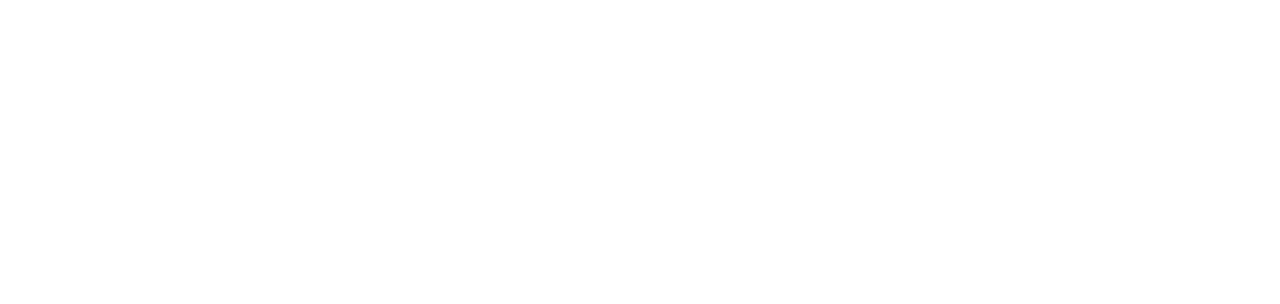
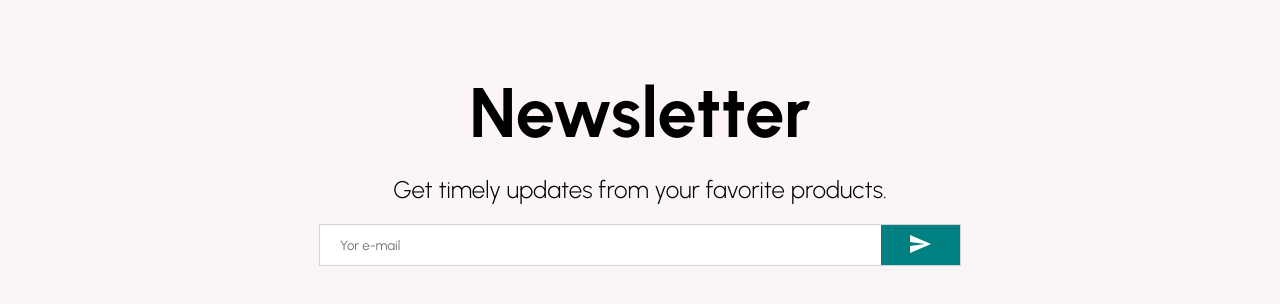
Before and after one commit to alinukerotester/React-E-Commerce-App-Design-and-more, a React (Create React App) app: page / in a window 1280 px wide. Shown: the part 2328-2632 px from the top of the page. Before the commit the page ends 2256 px from the top, so only its background shows below. Built offline with nearby package versions, Linux system fonts and the light colour scheme.

Commit message:
new page

```diff
--- a/src/components/Newsletter.jsx
+++ b/src/components/Newsletter.jsx
@@ -0,0 +1,56 @@
+import { Send } from '@material-ui/icons'
+import { styled } from 'styled-components'
+
+const Container = styled.div`
+height: 60vh;
+background-color: #fcf5f5;
+display: flex;
+align-items: center;
+justify-content: center;
+flex-direction: column;
+`
+const Title = styled.h1`
+font-size: 70px;
+margin-bottom: 20px;
+`
+const Desc = styled.div`
+font-size: 24px;
+font-weight: 300;
+margin-bottom: 20px;
+`
+const InputContainer = styled.div`
+width: 50%;
+height: 40px;
+background-color: white;
+display: flex;
+justify-content: space-between;
+border: 1px solid lightgray;
+`
+const Input = styled.input`
+border: none;
+flex: 8;
+padding-left: 20px;
+`
+const Button = styled.button`
+flex: 1;
+border: none;
+background-color: teal;
+color: white;
+`
+
+const Newsletter = () => {
+    return (
+        <Container>
+            <Title>Newsletter</Title>
+            <Desc>Get timely updates from your favorite products.</Desc>
+            <InputContainer>
+                <Input placeholder='Yor e-mail' />
+                <Button>
+                    <Send />
+                </Button>
+            </InputContainer>
+        </Container>
+    )
+}
+
+export default Newsletter
--- a/src/pages/Home.jsx
+++ b/src/pages/Home.jsx
@@ -4,6 +4,7 @@
 import Slider from '../components/Slider'
 import Categories from '../components/Categories'
 import Products from '../components/Products'
+import Newsletter from '../components/Newsletter'
 
 const Home = () => {
     return (
@@ -13,6 +14,7 @@
             <Slider />
             <Categories />
             <Products />
+            <Newsletter />
         </div>
     )
 }
```
